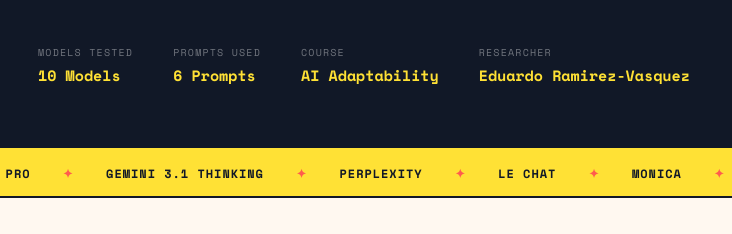
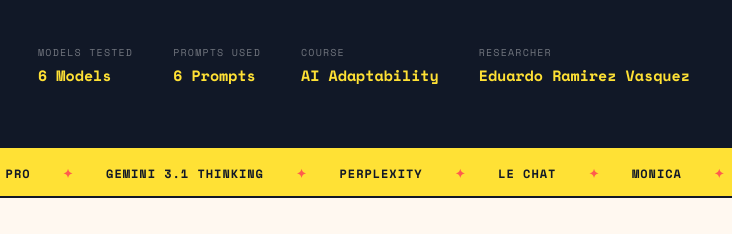
Before and after one commit to eduardo-ramirez-vaq/AI-Website-Spring-26, a plain HTML site: page index.html in a window 1280 px wide. Shown: the part 799-1033 px from the top of the page, 22-754 px from the left. Drawn offline with nearby package versions, Linux system fonts and the light colour scheme.

Commit message:
More quick edits

```diff
--- a/index.html
+++ b/index.html
@@ -570,7 +570,7 @@
   <div class="header-meta">
     <div class="meta-item">
       <span class="meta-label">Models Tested</span>
-      <span class="meta-value">10 Models</span>
+      <span class="meta-value">6 Models</span>
     </div>
     <div class="meta-item">
       <span class="meta-label">Prompts Used</span>
@@ -582,7 +582,7 @@
     </div>
     <div class="meta-item">
       <span class="meta-label">Researcher</span>
-      <span class="meta-value">Eduardo Ramirez-Vasquez</span>
+      <span class="meta-value">Eduardo Ramirez Vasquez</span>
     </div>
   </div>
 </header>
```
